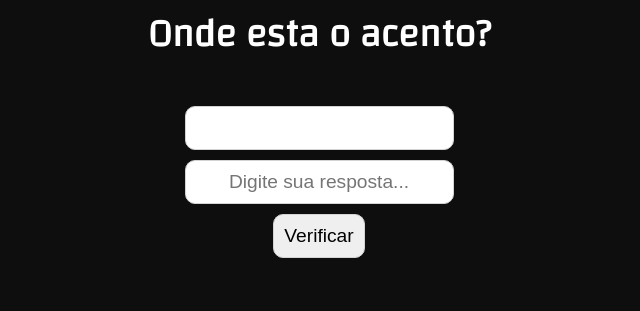
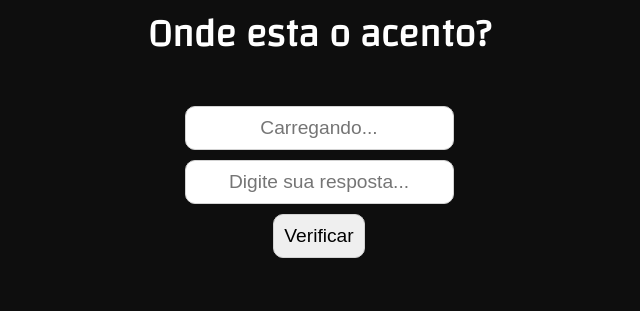
Before and after one commit to wlribeiro/whereistheaccent-api, a FastAPI app: page / in a window 1280 px wide. Shown: the part 153-464 px from the top of the page, without its empty margins (321-961 px from the left). Run offline with FastAPI, Linux system fonts and the light colour scheme.

Commit message:
add loading

```diff
--- a/web/templates/index.html
+++ b/web/templates/index.html
@@ -11,7 +11,7 @@
     <div class="container">
         <h1>Onde esta o acento?</h1>
 
-        <input readonly id="peek">
+        <input readonly id="peek" placeholder="Carregando...">
         <input placeholder="Digite sua resposta..." id="word" onkeypress="verifyWirite()">
         <button onclick="verifyWirite()"  id="verify">Verificar</button>
     </div>
```
